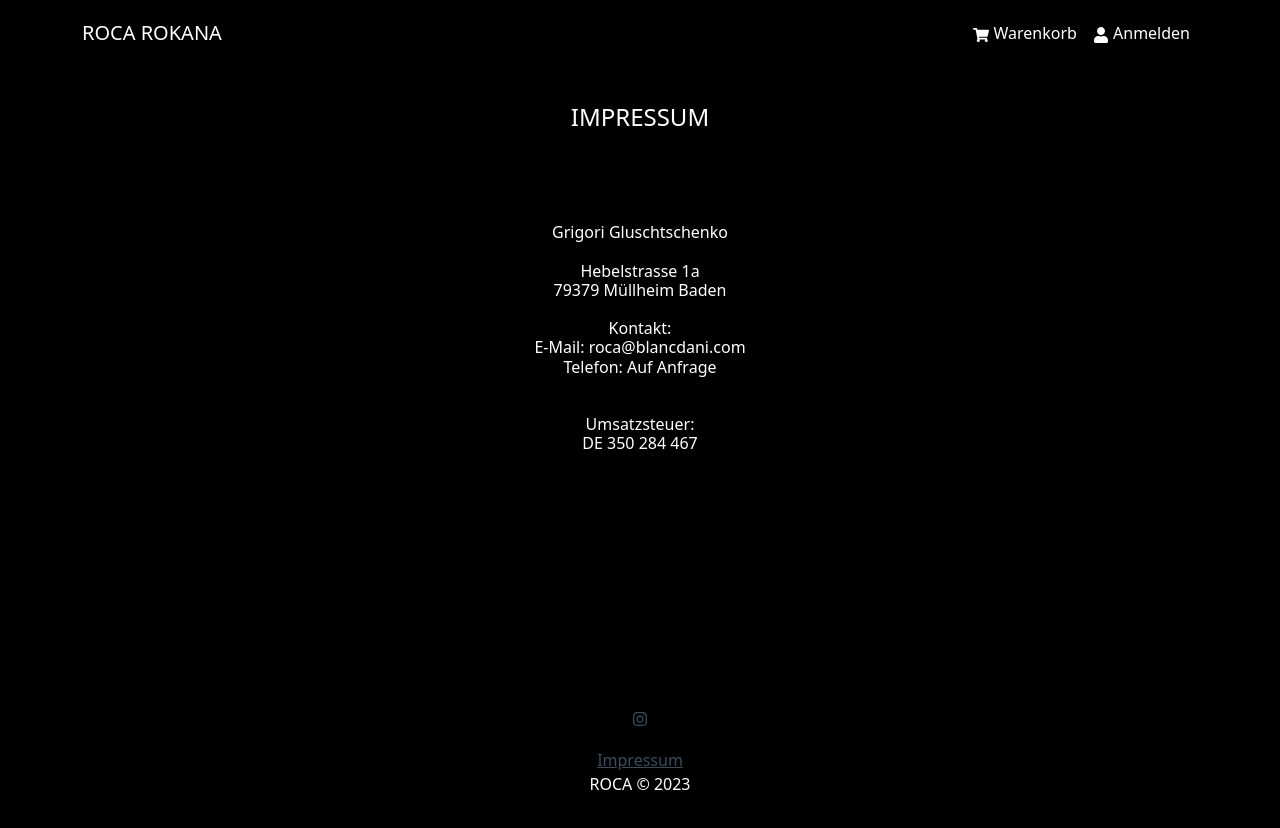
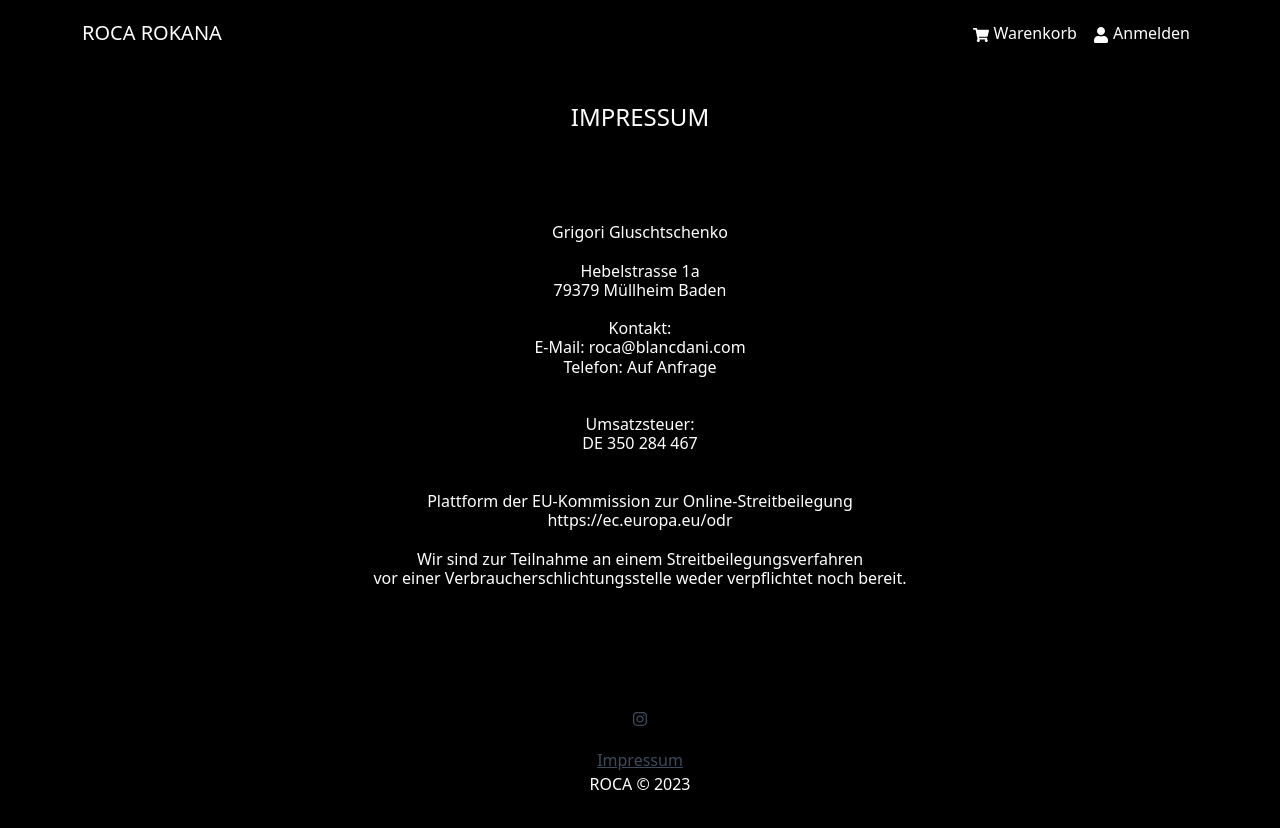
Before and after one commit to blncdn/rocashoptest3, a React (Create React App) app in the folder frontend/: page /impressum in a window 1280 px wide. Shown: the top 828 px of the page. Built offline with nearby package versions, Linux system fonts and the light colour scheme.

Commit message:
ImpressumScreen.jsx

```diff
--- a/frontend/src/screens/ImpressumScreen.jsx
+++ b/frontend/src/screens/ImpressumScreen.jsx
@@ -24,7 +24,13 @@ const ImpressumScreen = () => {
             E-Mail: roca@blancdani.com<br></br>
             Telefon: Auf Anfrage<br></br><br></br><br></br>
             Umsatzsteuer:<br></br>
-            DE 350 284 467<br></br>
+            DE 350 284 467<br></br><br></br><br></br>
+            Plattform der EU-Kommission zur Online-Streitbeilegung
+            <br></br>
+https://ec.europa.eu/odr
+<br></br><br></br>
+
+Wir sind zur Teilnahme an einem Streitbeilegungsverfahren<br></br> vor einer Verbraucherschlichtungsstelle weder verpflichtet noch bereit.
         </h6>
       </Col>
     </Row>
```
